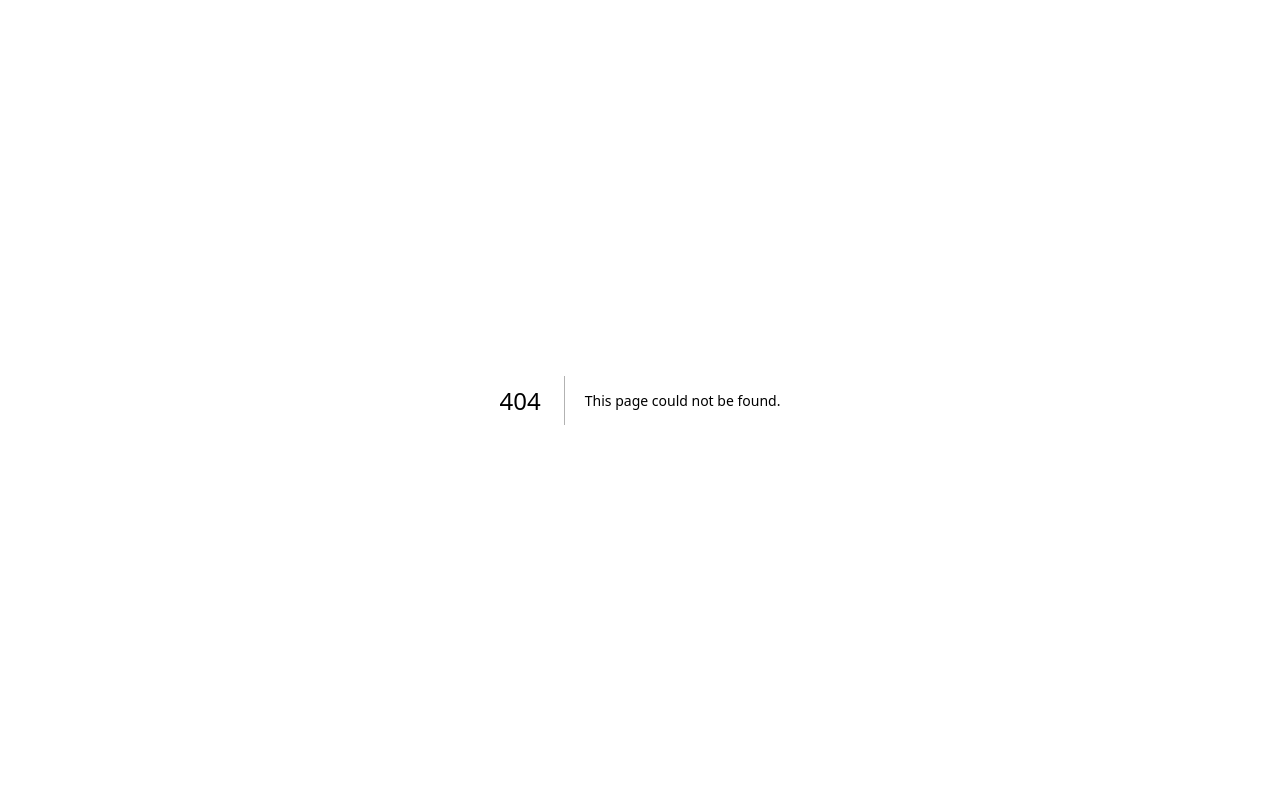
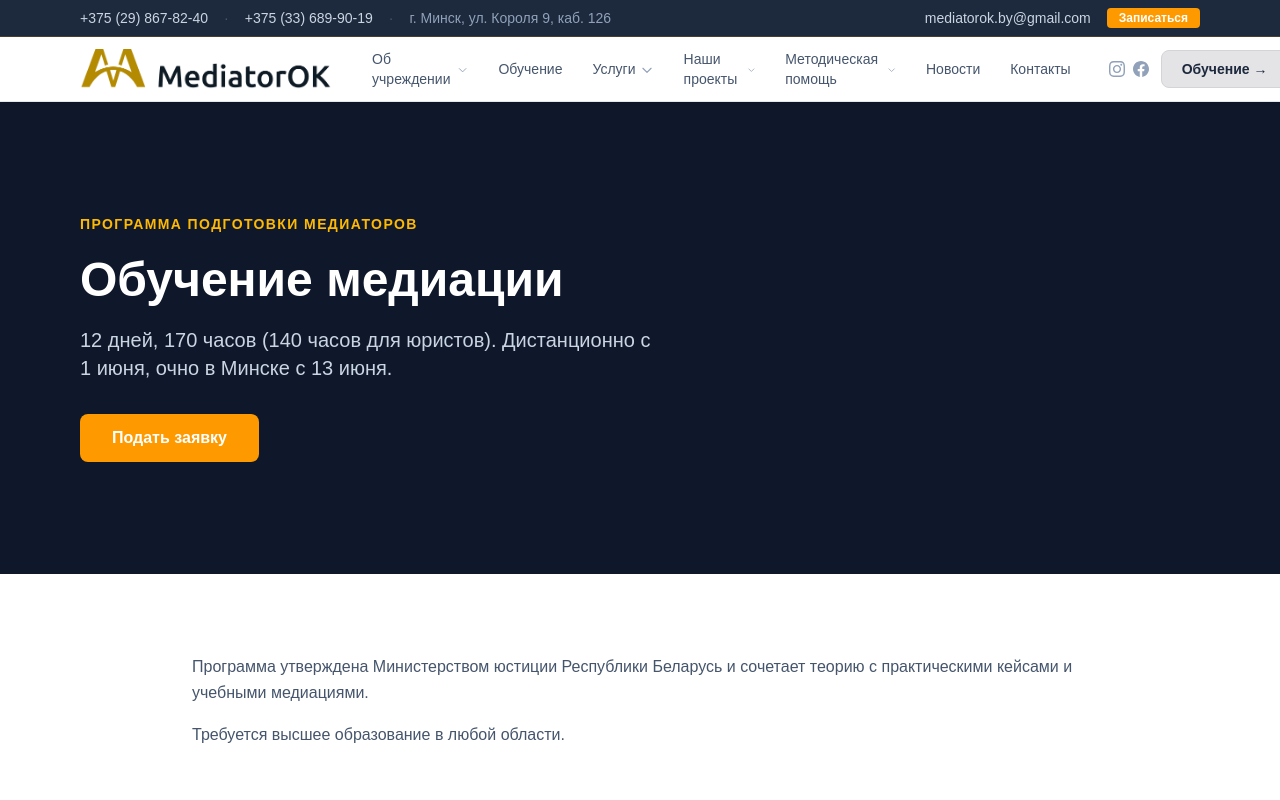
Before and after one commit to ZedMalatesta/newMediatorSite, a Next.js app: page /obucheniemediator in a window 1280 px wide. Before the commit this address had no page. Shown: the top 800 px of the page. Built offline with nearby package versions, Linux system fonts and the light colour scheme.

Commit message:
feat: add mediator training program landing page

```diff
--- /dev/null
+++ b/app/obucheniemediator/page.tsx
@@ -0,0 +1,48 @@
+import type { Metadata } from "next";
+import TopBar from "@layout/TopBar";
+import Navbar from "@layout/Navbar";
+import Footer from "@layout/Footer";
+import { EventHero } from "@sections/EventHero/EventHero";
+import { EventDetails } from "@sections/EventDetails/EventDetails";
+import { EventSignup } from "@sections/EventSignup/EventSignup";
+
+export const metadata: Metadata = {
+  title: "Обучение медиации — программа подготовки медиаторов | МедиаторОк Проф",
+  description:
+    "Программа подготовки медиаторов, утверждённая Министерством юстиции Республики Беларусь. 12 дней, 170 часов. Очно в Минске или дистанционно.",
+};
+
+export default function ObuchenieMediatorPage() {
+  return (
+    <div className="min-h-screen bg-white">
+      <TopBar />
+      <Navbar />
+      <main>
+        <EventHero
+          eyebrow="Программа подготовки медиаторов"
+          title="Обучение медиации"
+          subtitle="12 дней, 170 часов (140 часов для юристов). Дистанционно с 1 июня, очно в Минске с 13 июня."
+          ctaLabel="Подать заявку"
+        />
+        <EventDetails
+          description={[
+            "Программа утверждена Министерством юстиции Республики Беларусь и сочетает теорию с практическими кейсами и учебными медиациями.",
+            "Требуется высшее образование в любой области.",
+          ]}
+          groups={[
+            {
+              heading: "Стоимость",
+              items: [
+                "2 150 BYN — стандарт",
+                "1 950 BYN — для юристов",
+                "1 750 BYN — для студентов и дистанционного формата",
+              ],
+            },
+          ]}
+        />
+        <EventSignup title="Подать заявку" submitLabel="Подать заявку" />
+      </main>
+      <Footer />
+    </div>
+  );
+}
```
